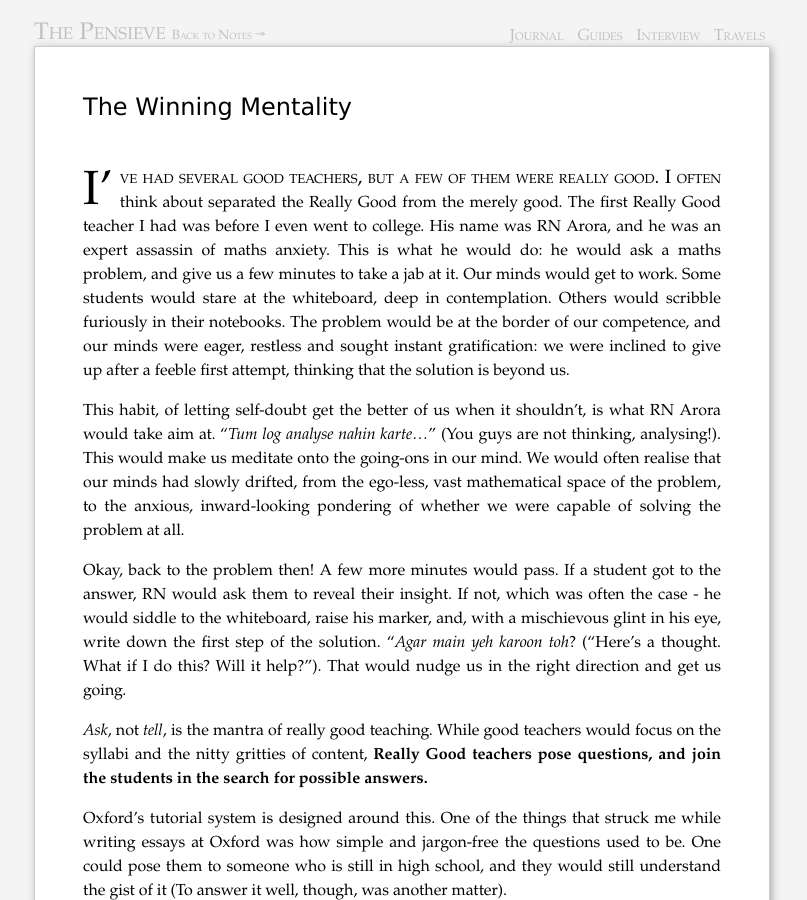
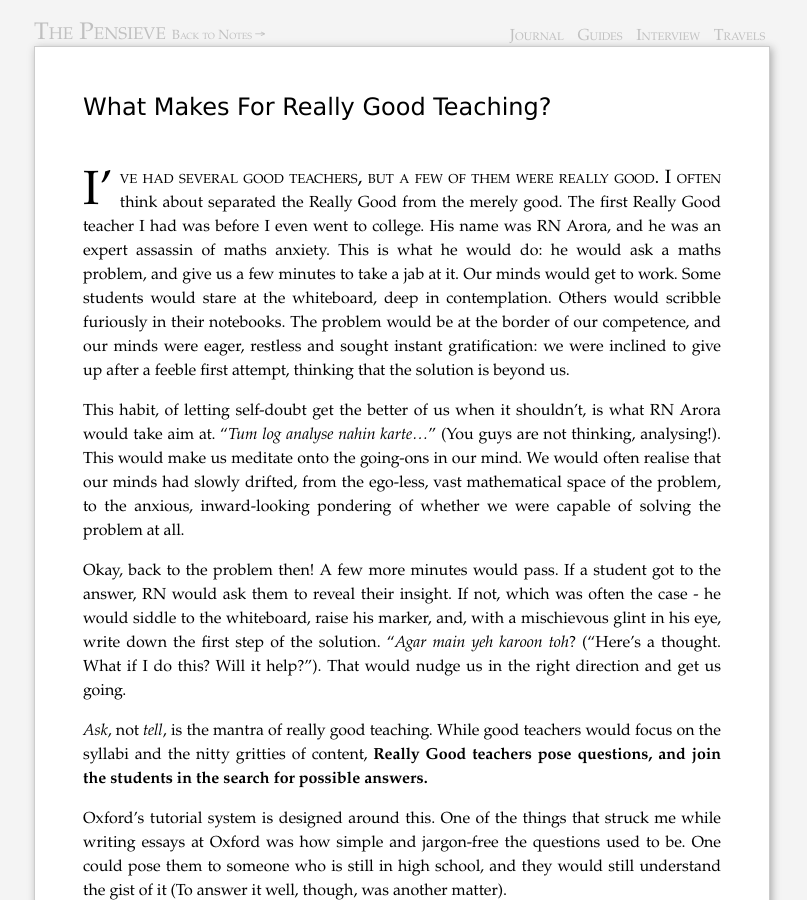
Before and after one commit to piyushahuja/piyushahuja.github.io, a Jekyll site: the page built from _posts/journal/2020-09-05-teachers.md, in a window 1280 px wide and 900 px high. Shown: the whole window, without its empty margins (238-1045 px from the left). Built offline with Jekyll 4.4.1, drawn with Linux system fonts in a browser that asks for light colours; comment, search, counter and statistics services are not loaded.

Commit message:
auto deployed

```diff
--- a/_posts/journal/2020-09-05-teachers.md
+++ b/_posts/journal/2020-09-05-teachers.md
@@ -1,7 +1,7 @@
 ---
 
 layout: post-journal
-title: The Winning Mentality
+title: What Makes For Really Good Teaching?
 date:   2020-09-05 00:45:11
 tag:
 categories: journal
```
